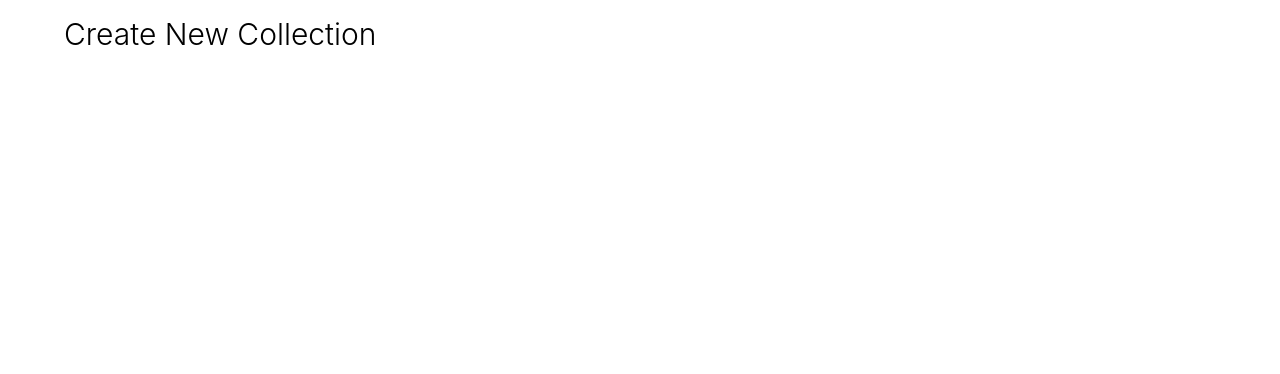
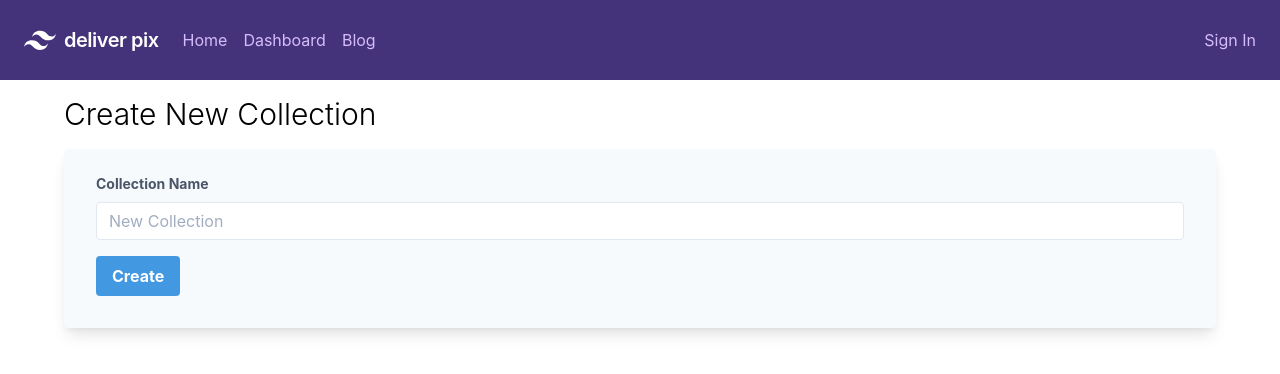
Before and after one commit to NetworkMonk/deliverpix-webapplication, a React (Create React App) app: page /create-collection in a window 1280 px wide. Shown: the top 374 px of the page. Built offline with nearby package versions, Linux system fonts and the light colour scheme.

Commit message:
Created basic navigation bar

```diff
--- a/src/App.js
+++ b/src/App.js
@@ -1,8 +1,9 @@
 import React from "react";
 import { AppContextProvider } from "./context";
-import ApplicationRouter from "./router";
+import { ApplicationRouter, ApplicationSwitch } from "./router/Router";
+import Container from "./components/common/Container";
 import "./tailwind.generated.css";
-import Container from "./components/common/Container";
+import Nav from "./components/nav/Nav";
 
 function App() {
   const userName = "Not logged in";
@@ -10,9 +11,12 @@ function App() {
   return (
     <div className="App">
       <AppContextProvider username={userName}>
-        <Container>
-          <ApplicationRouter></ApplicationRouter>
-        </Container>
+        <ApplicationRouter>
+          <Nav></Nav>
+          <Container>
+            <ApplicationSwitch></ApplicationSwitch>
+          </Container>
+        </ApplicationRouter>
       </AppContextProvider>
     </div>
   );
--- a/src/components/common/LinkButton.js
+++ b/src/components/common/LinkButton.js
@@ -13,7 +13,7 @@ function LinkButton(props) {
           color +
           "-500 hover:bg-" +
           color +
-          "-600 text-white font-bold py-2 px-4 rounded"
+          "-600 text-white font-bold py-2 px-4 rounded focus:outline-none focus:shadow-outline"
         }
       >
         {children ? children : ""}
--- a/src/components/create-collection/CreateCollection.js
+++ b/src/components/create-collection/CreateCollection.js
@@ -1,10 +1,37 @@
 import React from "react";
 import PageTitle from "../common/PageTitle";
+import Container from "../common/Container";
 
 function CreateCollection() {
   return (
     <div>
       <PageTitle>Create New Collection</PageTitle>
+      <Container>
+        <form className="bg-gray-100 shadow-lg rounded px-8 pt-6 pb-8 mb-4">
+          <div className="mb-4">
+            <label
+              className="block text-gray-700 text-sm font-bold mb-2"
+              for="name"
+            >
+              Collection Name
+            </label>
+            <input
+              className="appearance-none border rounded w-full py-2 px-3 text-gray-700 leading-tight focus:outline-none focus:shadow-outline"
+              id="name"
+              type="text"
+              placeholder="New Collection"
+            />
+          </div>
+          <div className="flex items-center justify-between">
+            <button
+              className="bg-blue-500 hover:bg-blue-700 text-white font-bold py-2 px-4 rounded focus:outline-none focus:shadow-outline"
+              type="button"
+            >
+              Create
+            </button>
+          </div>
+        </form>
+      </Container>
     </div>
   );
 }
--- a/src/components/dashboard/Dashboard.js
+++ b/src/components/dashboard/Dashboard.js
@@ -8,10 +8,16 @@ import LinkButton from "../common/LinkButton";
 
 function Dashboard() {
   return (
-    <Container>
-      <PageTitle>DeliverPix</PageTitle>
+    <div>
+      <PageTitle>My Dashboard</PageTitle>
       <Container>
-        <SubTitle>My Collections</SubTitle>
+        <SubTitle>Insights</SubTitle>
+        <p>
+          <Username></Username>
+        </p>
+      </Container>
+      <Container>
+        <SubTitle>Collections</SubTitle>
         <div className="pt-4">
           <LinkButton path="/create-collection/">
             Create New Collection
@@ -19,13 +25,7 @@ function Dashboard() {
         </div>
         <CollectionList></CollectionList>
       </Container>
-      <Container>
-        <SubTitle>Insights</SubTitle>
-        <p>
-          <Username></Username>
-        </p>
-      </Container>
-    </Container>
+    </div>
   );
 }
 
--- /dev/null
+++ b/src/components/nav/Nav.js
@@ -0,0 +1,70 @@
+import React from "react";
+import { Link } from "react-router-dom";
+
+function Nav() {
+  return (
+    <nav className="flex items-center justify-between flex-wrap bg-purple-900 p-6">
+      <div className="flex items-center flex-shrink-0 text-white mr-6">
+        <svg
+          className="fill-current h-8 w-8 mr-2"
+          width="54"
+          height="54"
+          viewBox="0 0 54 54"
+          xmlns="http://www.w3.org/2000/svg"
+        >
+          <path d="M13.5 22.1c1.8-7.2 6.3-10.8 13.5-10.8 10.8 0 12.15 8.1 17.55 9.45 3.6.9 6.75-.45 9.45-4.05-1.8 7.2-6.3 10.8-13.5 10.8-10.8 0-12.15-8.1-17.55-9.45-3.6-.9-6.75.45-9.45 4.05zM0 38.3c1.8-7.2 6.3-10.8 13.5-10.8 10.8 0 12.15 8.1 17.55 9.45 3.6.9 6.75-.45 9.45-4.05-1.8 7.2-6.3 10.8-13.5 10.8-10.8 0-12.15-8.1-17.55-9.45-3.6-.9-6.75.45-9.45 4.05z" />
+        </svg>
+        <span className="font-semibold text-xl tracking-tight">
+          deliver pix
+        </span>
+      </div>
+      <div className="block lg:hidden">
+        <button className="flex items-center px-3 py-2 border rounded text-teal-200 border-gray-400 hover:text-white hover:border-white">
+          <svg
+            className="fill-current h-3 w-3"
+            viewBox="0 0 20 20"
+            xmlns="http://www.w3.org/2000/svg"
+          >
+            <title>Menu</title>
+            <path d="M0 3h20v2H0V3zm0 6h20v2H0V9zm0 6h20v2H0v-2z" />
+          </svg>
+        </button>
+      </div>
+      <div className="w-full block flex-grow lg:flex lg:items-center lg:w-auto">
+        <div className="text-md lg:flex-grow">
+          <Link
+            to={`/`}
+            className="block mt-4 lg:inline-block lg:mt-0 transition duration-200 text-purple-300 hover:text-white mr-4"
+            activeClassName="text-underline"
+          >
+            Home
+          </Link>
+          <Link
+            to={`/`}
+            className="block mt-4 lg:inline-block lg:mt-0 transition duration-200 text-purple-300 hover:text-white mr-4"
+            activeClassName="text-underline"
+          >
+            Dashboard
+          </Link>
+          <Link
+            to={`/blog/`}
+            className="block mt-4 lg:inline-block lg:mt-0 transition duration-200 text-purple-300 hover:text-white mr-4"
+            activeClassName="text-underline"
+          >
+            Blog
+          </Link>
+        </div>
+        <div>
+          <Link
+            to={`/signin/`}
+            className="transition duration-200 text-purple-300 hover:text-white"
+          >
+            Sign In
+          </Link>
+        </div>
+      </div>
+    </nav>
+  );
+}
+
+export default Nav;
--- /dev/null
+++ b/src/router/Router.js
@@ -0,0 +1,24 @@
+import React from "react";
+import { BrowserRouter as Router, Switch, Route } from "react-router-dom";
+import Dashboard from "../components/dashboard/Dashboard";
+import CreateCollection from "../components/create-collection/CreateCollection";
+import Collection from "../components/collection/Collection";
+
+export function ApplicationRouter(props) {
+  const { children } = props ? props : {};
+  return <Router>{children}</Router>;
+}
+
+export function ApplicationSwitch() {
+  return (
+    <Switch>
+      <Route exact path="/create-collection/">
+        <CreateCollection></CreateCollection>
+      </Route>
+      <Route path="/:author/:collection" component={Collection}></Route>
+      <Route path="/">
+        <Dashboard></Dashboard>
+      </Route>
+    </Switch>
+  );
+}
--- a/src/router/index.js
+++ /dev/null
@@ -1,23 +0,0 @@
-import React from "react";
-import { BrowserRouter as Router, Switch, Route } from "react-router-dom";
-import Dashboard from "../components/dashboard/Dashboard";
-import CreateCollection from "../components/create-collection/CreateCollection";
-import Collection from "../components/collection/Collection";
-
-function ApplicationRouter() {
-  return (
-    <Router>
-      <Switch>
-        <Route exact path="/create-collection/">
-          <CreateCollection></CreateCollection>
-        </Route>
-        <Route path="/:author/:collection" component={Collection}></Route>
-        <Route path="/">
-          <Dashboard></Dashboard>
-        </Route>
-      </Switch>
-    </Router>
-  );
-}
-
-export default ApplicationRouter;
```
